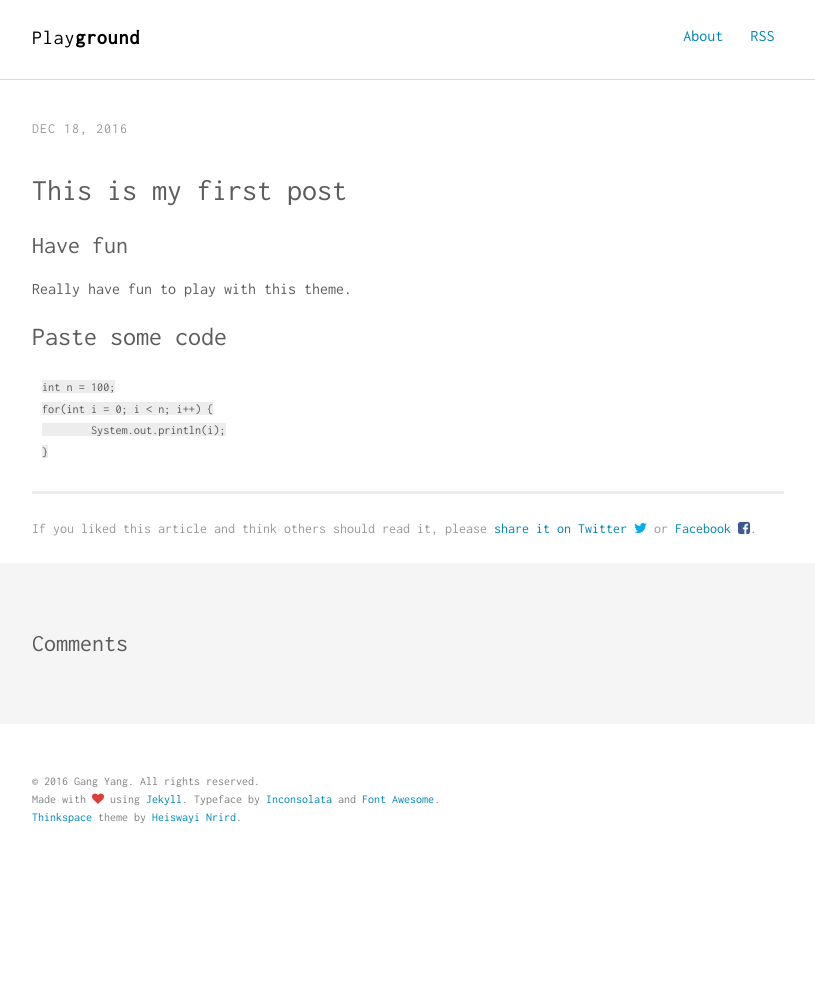
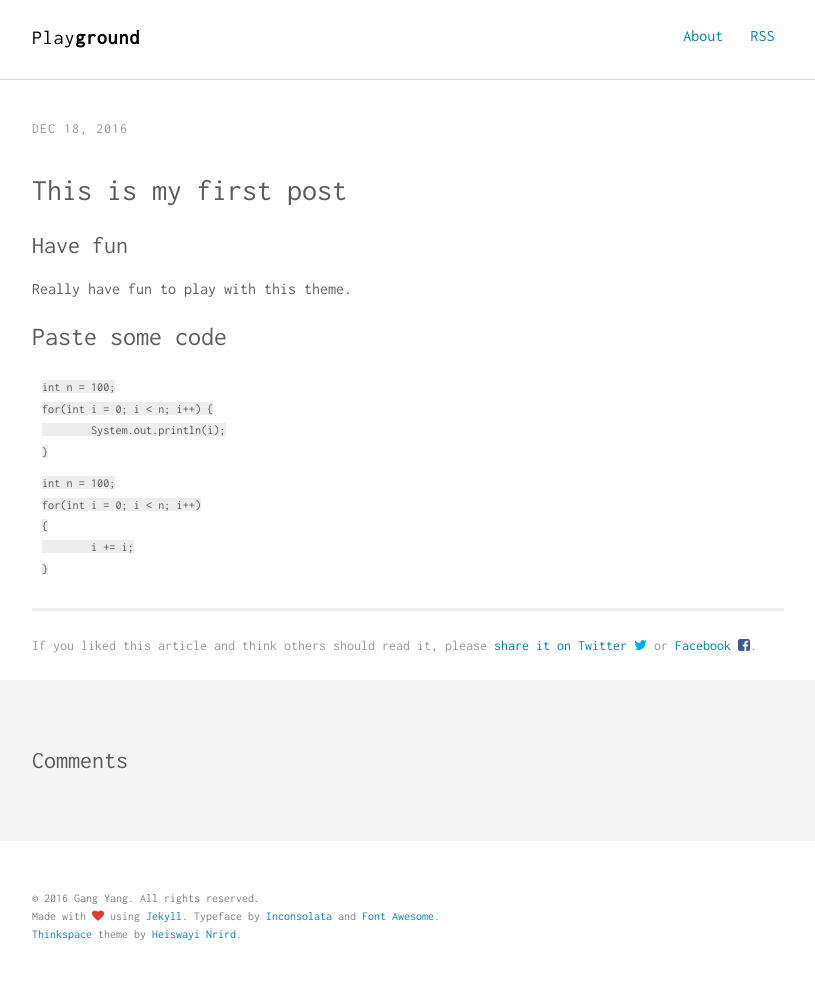
Before and after one commit to GangYang2012/GangYang2012.github.io, a Jekyll site: the page built from _posts/2016-12-18-First post.md, in a window 1280 px wide. Shown: the whole page, without its empty margins (232-1047 px from the left). Built offline with Jekyll 4.4.1, drawn with Linux system fonts in a browser that asks for light colours; comment, search, counter and statistics services are not loaded; before the commit the page ends 900 px from its top, so only the background shows below that.

Commit message:
Update 2016-12-18-First post.md

````diff
--- a/_posts/2016-12-18-First post.md
+++ b/_posts/2016-12-18-First post.md
@@ -17,3 +17,10 @@ for(int i = 0; i < n; i++) {
 	System.out.println(i);
 }
 ```
+```C#
+int n = 100;
+for(int i = 0; i < n; i++)
+{
+	i += i;
+}
+```
````
